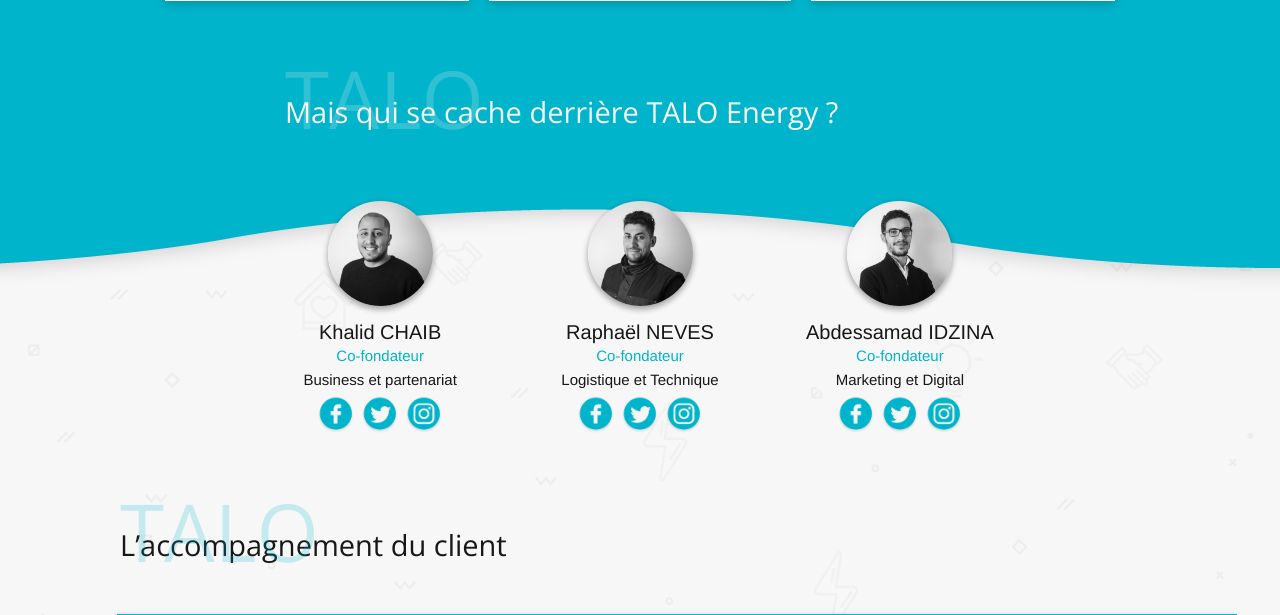
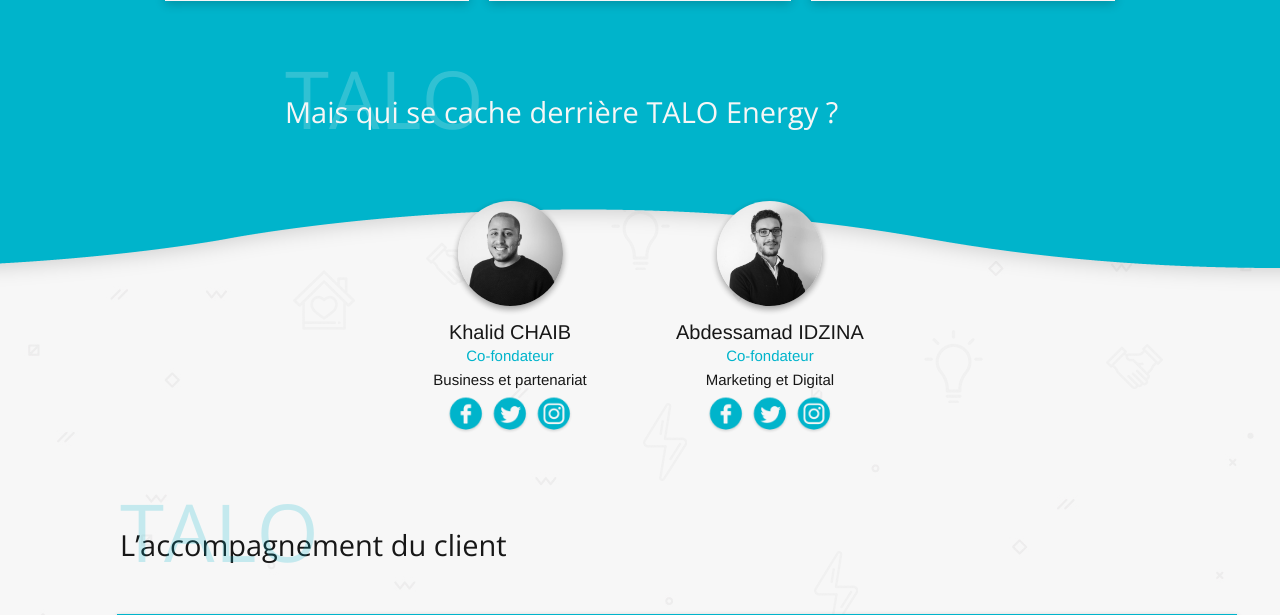
Before and after one commit to SabrinaNedjah/TaloEnergy, a PHP site: page /espritTalo.php in a window 1280 px wide. Shown: the part 1180-1795 px from the top of the page. Run offline with PHP 8.4, Linux system fonts and the light colour scheme; some libraries are stand-ins or nearby versions.

Commit message:
deleted raphael abdes from esprit talo page

```diff
--- a/app/espritTalo.php
+++ b/app/espritTalo.php
@@ -69,17 +69,6 @@ require("partials/_nav.php");
         <img src="images/instagram.png" alt="">
       </div>
     </div>
-    <div class="blocRaphael">
-      <div class="roundPP"></div>
-      <h2> Raphaël NEVES</h2>
-      <h3>Co-fondateur</h3>
-      <span>Logistique et Technique</span>
-      <div class="socialRounds">
-        <img src="images/facebook.png" alt="">
-        <img src="images/twitter.png" alt="">
-        <img src="images/instagram.png" alt="">
-      </div>
-    </div>
     <div class="blocAbdes">
       <div class="roundPP"></div>
       <h2> Abdessamad IDZINA</h2>
--- a/app/styles/css/main.css
+++ b/app/styles/css/main.css
@@ -1731,36 +1731,6 @@ body {
           width: 40px;
           height: 40px;
           cursor: pointer; }
-    .equipeTalo .waveTeam .blocRaphael {
-      display: inline-block;
-      text-align: center;
-      width: 20%;
-      height: auto; }
-      @media screen and (max-width: 1024px) {
-        .equipeTalo .waveTeam .blocRaphael {
-          margin: 0 20px;
-          width: 30%; } }
-      @media screen and (max-width: 665px) {
-        .equipeTalo .waveTeam .blocRaphael {
-          margin: 0 20px;
-          width: 35%; } }
-      .equipeTalo .waveTeam .blocRaphael .roundPP {
-        display: inline-block;
-        border-radius: 50%;
-        background-image: url("../../images/raph.jpg");
-        background-size: cover;
-        width: 105px;
-        height: 105px;
-        box-shadow: 0 3px 6px rgba(0, 0, 0, 0.16), 0 3px 6px rgba(0, 0, 0, 0.23); }
-      .equipeTalo .waveTeam .blocRaphael .socialRounds {
-        display: inline-block;
-        width: 100%;
-        margin-top: 5px; }
-        .equipeTalo .waveTeam .blocRaphael .socialRounds img {
-          display: inline-block;
-          width: 40px;
-          height: 40px;
-          cursor: pointer; }
     .equipeTalo .waveTeam .blocAbdes {
       display: inline-block;
       text-align: center;
--- a/app/styles/partials/espritTalo.scss
+++ b/app/styles/partials/espritTalo.scss
@@ -372,40 +372,6 @@
         }
       }
     }
-    .blocRaphael {
-      display: inline-block;
-      text-align: center;
-      width: 20%;
-      height: auto;
-      @media screen and (max-width: $break-medium) {
-        margin: 0 20px;
-        width: 30%;
-      }
-      @media screen and (max-width: $break-small) {
-        margin: 0 20px;
-        width: 35%;
-      }
-      .roundPP {
-        display: inline-block;
-        border-radius: 50%;
-        background-image: url("../../images/raph.jpg");
-        background-size: cover;
-        width: 105px;
-        height: 105px;
-         box-shadow: 0 3px 6px rgba(0,0,0,0.16), 0 3px 6px rgba(0,0,0,0.23);
-      }
-      .socialRounds {
-        display: inline-block;
-        width: 100%;
-        margin-top: 5px;
-        img {
-          display: inline-block;
-          width: 40px;
-          height: 40px;
-          cursor: pointer;
-        }
-      }
-    }
     .blocAbdes {
       display: inline-block;
       text-align: center;
```
